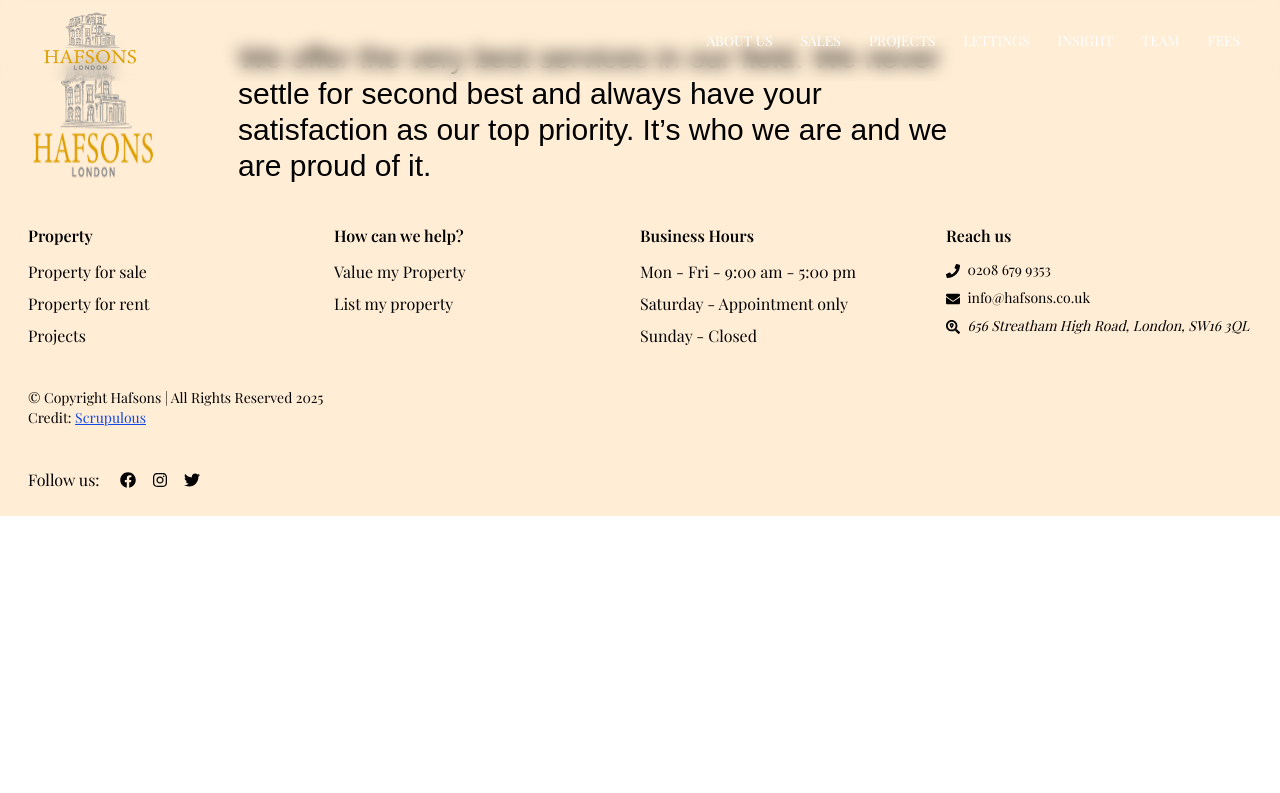
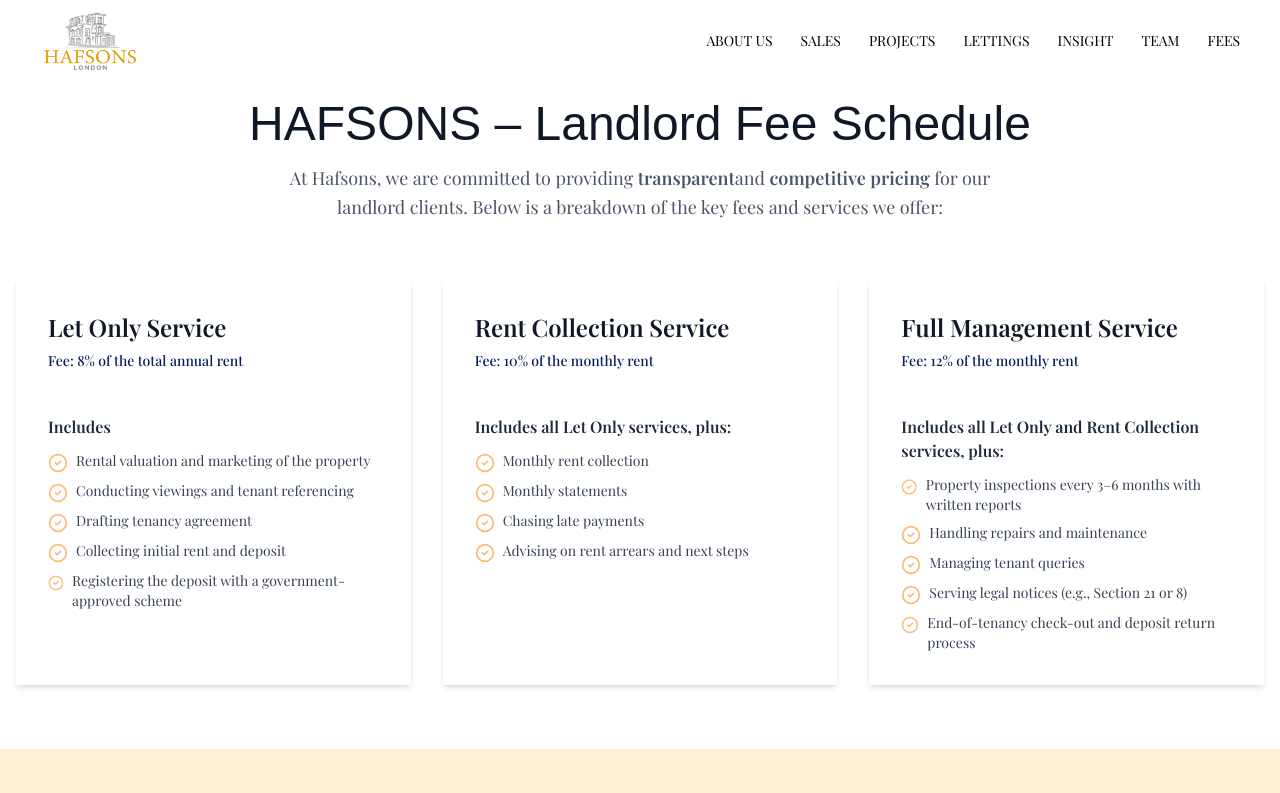
Before and after one commit to mussadiqkhan6886/hafsons, a Next.js app: page /fees in a window 1280 px wide. Shown: the top 793 px of the page. Built offline with nearby package versions, Linux system fonts and the light colour scheme; a web font is replaced by a local one.

Commit message:
fees done

```diff
--- a/app/fees/page.tsx
+++ b/app/fees/page.tsx
@@ -1,11 +1,57 @@
+import Title from '@/components/Title'
+import { fees } from '@/constants'
+import { instrumentSerif } from '@/fonts/font'
 import React from 'react'
+import { CheckCircle2 } from 'lucide-react' // for icons
 
-const page = () => {
+const Page = () => {
   return (
-    <div>
+    <main className="max-w-7xl mx-auto px-4 pt-25 py-16">
+      {/* Heading */}
+      <div className="text-center mb-14">
+        <h1
+          className={`${instrumentSerif.className} text-4xl md:text-5xl font-bold text-gray-900 mb-4`}
+        >
+          HAFSONS – Landlord Fee Schedule
+        </h1>
+        <p className="text-gray-600 max-w-3xl mx-auto text-lg leading-relaxed">
+          At Hafsons, we are committed to providing <span className="font-semibold">transparent</span>
+          and <span className="font-semibold">competitive pricing</span> for our landlord clients.
+          Below is a breakdown of the key fees and services we offer:
+        </p>
+      </div>
 
-    </div>
+      {/* Fee Sections */}
+      <section className="grid sm:grid-cols-1 md:grid-cols-2 lg:grid-cols-3 gap-8">
+        {fees.map((item, i) => (
+          <div
+            key={i}
+            className="shadow-md p-8 flex flex-col gap-5
+                       hover:shadow-xl hover:-translate-y-1 transition-all duration-300"
+          >
+            {/* Service Heading */}
+            <div className="mb-6">
+              <h2 className="text-2xl font-semibold text-gray-900 mb-2">{item.heading}</h2>
+              <h3 className="text-sm text-font font-medium">{item.subheading}</h3>
+            </div>
+
+            {/* Includes List */}
+            <div>
+              <h4 className="text-gray-800 font-semibold  mb-3">{item.include}</h4>
+              <ul className="space-y-2">
+                {item.points.map((point, i) => (
+                  <li key={i} className="flex gap-2 text-gray-700">
+                    <CheckCircle2 className="text-primary w-5 h-5 mt-0.5" />
+                    <span className='text-sm font-[400]'>{point}</span>
+                  </li>
+                ))}
+              </ul>
+            </div>
+          </div>
+        ))}
+      </section>
+    </main>
   )
 }
 
-export default page
+export default Page
--- a/components/header.tsx
+++ b/components/header.tsx
@@ -1,18 +1,20 @@
 'use client';
 
 import { menu } from '@/constants'
-import { instrumentSerif } from '@/fonts/font'
 import Image from 'next/image'
 import Link from 'next/link'
+import { usePathname, useRouter } from 'next/navigation';
 import React, { useState } from 'react'
 import { FaHamburger } from 'react-icons/fa'
 
 const Header = () => {
 
   const [open,setOpen] = useState(false)
+  const pathname = usePathname()
+  const path = pathname.match("/fees")
 
   return (
-    <header className='text-white  backdrop-blur-sm items-center px-5 md:px-10 py-2 justify-between flex w-full absolute z-50 '>
+    <header className={`${path ? "text-black" : "text-white"}  backdrop-blur-sm items-center px-5 md:px-10 py-2 justify-between flex w-full absolute z-50 `}>
       <Link href={"/"}>
         <Image src={"/logo.png"} alt='logo' height={100} width={100} />
       </Link>
--- a/constants/index.ts
+++ b/constants/index.ts
@@ -103,7 +103,39 @@
 ]
 
 export const fees = [
-  {heading: "Let Only Service", subheading: "Fee: 8% of the total annual rent", include: "Includes", points: []},
-  {heading: "Rent Collection Service", subheading: "Fee: 10% of the monthly rent", include: "Includes all Let Only services, plus:", points: []},
-  {heading: "Full Management Service", subheading: "Fee: 12% of the monthly rent", include: "Includes all Let Only and Rent Collection services, plus:", points: []},
-]
+  {
+    heading: "Let Only Service",
+    subheading: "Fee: 8% of the total annual rent",
+    include: "Includes",
+    points: [
+      "Rental valuation and marketing of the property",
+      "Conducting viewings and tenant referencing",
+      "Drafting tenancy agreement",
+      "Collecting initial rent and deposit",
+      "Registering the deposit with a government-approved scheme"
+    ]
+  },
+  {
+    heading: "Rent Collection Service",
+    subheading: "Fee: 10% of the monthly rent",
+    include: "Includes all Let Only services, plus:",
+    points: [
+      "Monthly rent collection",
+      "Monthly statements",
+      "Chasing late payments",
+      "Advising on rent arrears and next steps"
+    ]
+  },
+  {
+    heading: "Full Management Service",
+    subheading: "Fee: 12% of the monthly rent",
+    include: "Includes all Let Only and Rent Collection services, plus:",
+    points: [
+      "Property inspections every 3–6 months with written reports",
+      "Handling repairs and maintenance",
+      "Managing tenant queries",
+      "Serving legal notices (e.g., Section 21 or 8)",
+      "End-of-tenancy check-out and deposit return process"
+    ]
+  }
+];
```
Also changed, not shown: public/team.jpg (added).
